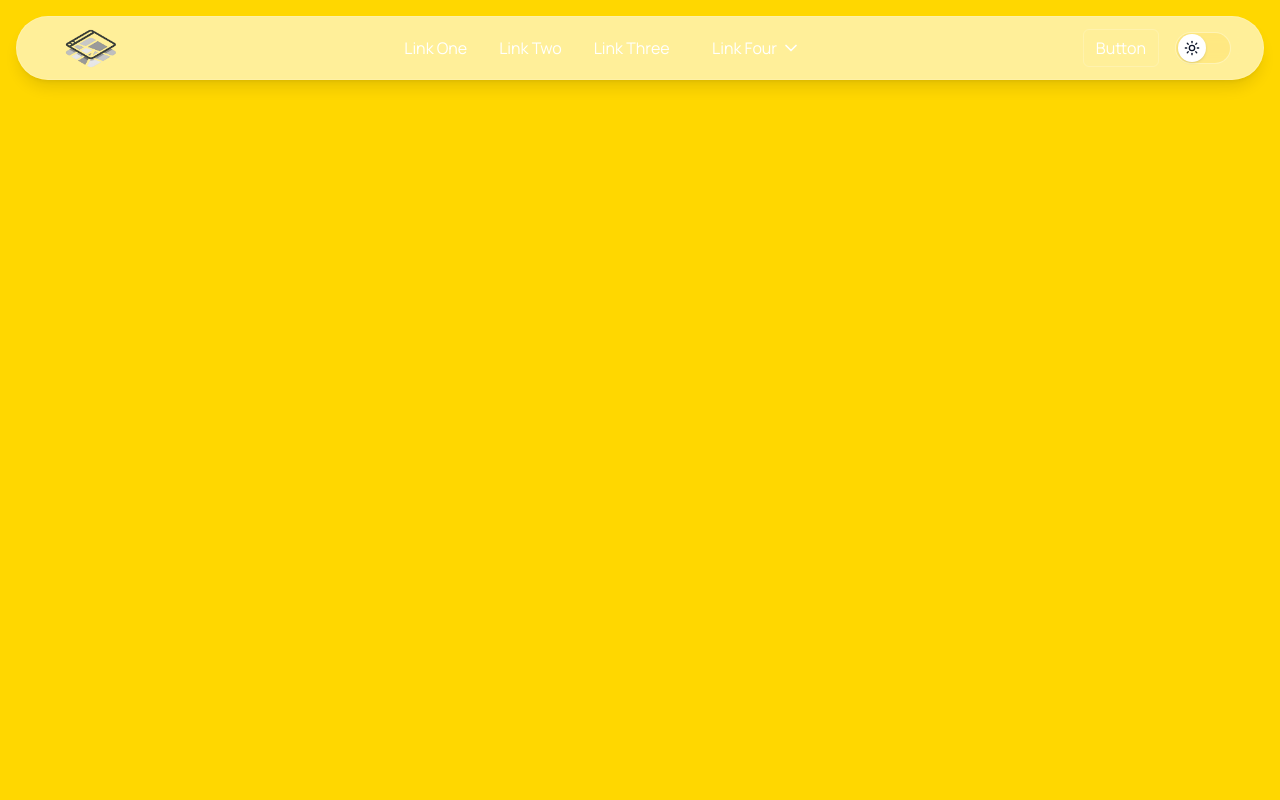
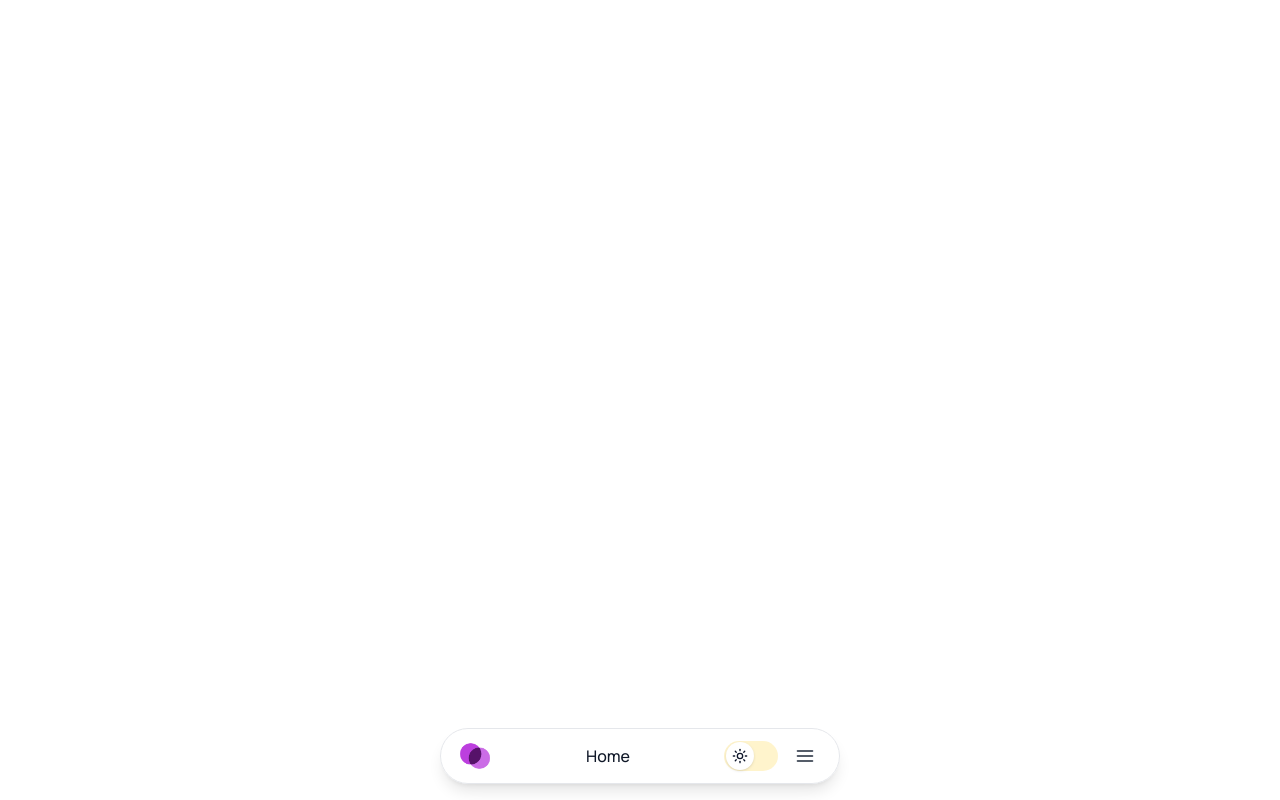
Before and after one commit to nab-cat/GIS-APP, a Next.js app in the folder frontend/: page / in a window 1280 px wide. Built offline with nearby package versions, Linux system fonts and the light colour scheme.

Commit message:
navbar update

```diff
--- a/frontend/src/components/Navbar.tsx
+++ b/frontend/src/components/Navbar.tsx
@@ -1,11 +1,33 @@
 import { useEffect, useState } from "react";
-import { ChevronDown, ChevronRight, Menu, X } from "lucide-react";
+import {
+    ChevronDown,
+    AlignJustify,
+    Home,
+    Layers,
+    HelpCircle,
+    Users,
+    MessageSquare,
+    LogIn
+} from "lucide-react";
 import ThemeToggle from "./ThemeToggle";
+import Link from "next/link";
 
 export default function Navigation() {
     const [isDropdownOpen, setIsDropdownOpen] = useState(false);
-    const [isMobileMenuOpen, setIsMobileMenuOpen] = useState(false);
+    const [isMenuOpen, setIsMenuOpen] = useState(false);
     const [breadcrumbs, setBreadcrumbs] = useState<string[]>(["Home"]);
+
+    // Close dropdown when clicking outside
+    useEffect(() => {
+        const handleClickOutside = (e: MouseEvent) => {
+            const target = e.target as HTMLElement;
+            if (!target.closest('[data-menu="true"]') && !target.closest('[data-menu-button="true"]')) {
+                setIsMenuOpen(false);
+            }
+        };
+        document.addEventListener("click", handleClickOutside);
+        return () => document.removeEventListener("click", handleClickOutside);
+    }, []);
 
     // Auto-generate breadcrumbs from the current path
     useEffect(() => {
@@ -21,165 +43,135 @@ export default function Navigation() {
         }
     }, []);
 
+    const currentPage = breadcrumbs[breadcrumbs.length - 1] || "Home";
+
     return (
-        <div className="fixed top-4 left-0 right-0 z-50 flex justify-center px-4 pointer-events-none">
-            {/* Floating container */}
+        <>
+            {/* Bottom fixed navbar */}
+            <div className="fixed bottom-4 left-0 right-0 z-50 flex justify-center pointer-events-none min-w-[400px] max-w-screen-xl mx-auto">
+                <div className="w-[min(92%,400px)] pointer-events-auto">
+                    {/* Main navbar */}
                     <nav
                         aria-label="Main"
-                className="w-full max-w-[1312px] min-h-[64px] px-4 lg:px-8 flex items-center justify-between rounded-full border border-white/15 bg-background/60 backdrop-blur-md shadow-lg pointer-events-auto"
+                        className="relative w-full min-h-[56px] px-4 flex items-center justify-between rounded-full border border-gray-200 dark:border-white/15 bg-white/95 dark:bg-black/90 backdrop-blur-md shadow-lg"
                     >
-                {/* Left: Logo */}
-                <div className="flex items-center gap-6">
-                    <div className="flex w-[84px] h-9 px-[7.333px_6.667px] items-center justify-center">
+                        {/* Logo */}
+                        <div className="flex items-center">
                             <img
-                            src="/logo.png"
+                                src="/logo2.png"
                                 alt="Logo"
-                            width={60}
+                                width={36}
+                                height={36}
                                 className="object-contain"
                             />
                         </div>
+
+                        {/* Current page name / breadcrumbs indicator */}
+                        <div className="flex-1 mx-3 text-center">
+                            <span className="font-medium text-gray-900 dark:text-white">
+                                {currentPage}
+                            </span>
                         </div>
 
-                {/* Center: Breadcrumbs (small) */}
-                <div className="flex-1 flex items-center lg:hidden">
-                    <nav aria-label="Breadcrumbs" className="w-full">
-                        <ol className="flex items-center gap-1 overflow-x-auto whitespace-nowrap px-2">
-                            {breadcrumbs.map((crumb, idx) => (
-                                <li key={`${crumb}-${idx}`} className="flex items-center">
-                                    <span className="text-white font-body text-sm font-bold">{crumb}</span>
-                                    {idx < breadcrumbs.length - 1 && (
-                                        <ChevronRight className="w-4 h-4 mx-1 text-white/60 shrink-0" />
-                                    )}
-                                </li>
-                            ))}
-                        </ol>
-                    </nav>
-                </div>
+                        {/* Theme toggle and menu button */}
+                        <div className="flex items-center gap-2">
+                            <ThemeToggle className="h-7 w-12" />
 
-                {/* Desktop Navigation Links (lg) */}
-                <div className="hidden lg:flex flex-1 justify-center items-center gap-8">
-                    <div className="flex items-center gap-8">
-                        <div className="flex justify-center items-center gap-1">
-                            <span className="text-white font-body text-base font-normal leading-[150%] cursor-pointer hover:text-primary transition-colors">
-                                Link One
-                            </span>
-                        </div>
-                        <div className="flex justify-center items-center gap-1">
-                            <span className="text-white font-body text-base font-normal leading-[150%] cursor-pointer hover:text-primary transition-colors">
-                                Link Two
-                            </span>
-                        </div>
-                        <div className="flex justify-center items-center gap-2.5">
-                            <span className="text-white font-body text-base font-normal leading-[150%] cursor-pointer hover:text-primary transition-colors">
-                                Link Three
-                            </span>
-                        </div>
-                        <div className="flex items-start gap-1 relative">
                             <button
-                                aria-haspopup="menu"
-                                aria-expanded={isDropdownOpen}
-                                onClick={() => setIsDropdownOpen((v) => !v)}
-                                className="flex w-[110px] justify-center items-center gap-1 hover:text-primary transition-colors"
+                                data-menu-button="true"
+                                aria-label={isMenuOpen ? "Close menu" : "Open menu"}
+                                onClick={(e) => {
+                                    e.stopPropagation();
+                                    setIsMenuOpen(!isMenuOpen);
+                                }}
+                                className="text-gray-800 dark:text-white p-2 rounded-md hover:bg-gray-100 dark:hover:bg-white/10 transition-colors"
                             >
-                                <span className="text-white text-center font-body text-base font-normal leading-[150%]">
-                                    Link Four
-                                </span>
-                                <ChevronDown className="w-5 h-5 text-white" />
-                            </button>
-                            {isDropdownOpen && (
-                                <div className="absolute top-full mt-2 left-0 bg-background/95 backdrop-blur border border-white/20 rounded-lg py-2 min-w-[160px] z-50 shadow-xl">
-                                    <div className="px-4 py-2 text-white hover:bg-white/10 cursor-pointer transition-colors">
-                                        Dropdown Item 1
-                                    </div>
-                                    <div className="px-4 py-2 text-white hover:bg-white/10 cursor-pointer transition-colors">
-                                        Dropdown Item 2
-                                    </div>
-                                </div>
-                            )}
-                        </div>
-                    </div>
-                </div>
-
-                {/* Right: Buttons (lg) + Mobile Menu Button (small) */}
-                <div className="flex items-center gap-2">
-                    {/* Desktop Buttons */}
-                    <div className="hidden lg:flex justify-center items-center gap-4">
-                        <button className="flex px-3 py-1.5 justify-center items-center gap-2 rounded-md border border-white/20 bg-transparent hover:bg-white/10 transition-colors">
-                            <span className="text-white font-body text-base font-normal leading-[150%]">
-                                Button
-                            </span>
-                        </button>
-                        {/* Replaced rightmost button with theme switch */}
-                        <ThemeToggle />
-                    </div>
-
-                    {/* Mobile Menu Button */}
-                    <button
-                        aria-label="Open menu"
-                        onClick={() => setIsMobileMenuOpen((v) => !v)}
-                        className="lg:hidden text-white p-2 rounded-md hover:bg-white/10 transition-colors"
-                    >
-                        {isMobileMenuOpen ? <X className="w-6 h-6" /> : <Menu className="w-6 h-6" />}
+                                {isMenuOpen ?
+                                    <ChevronDown className="w-5 h-5" /> :
+                                    <AlignJustify className="w-5 h-5" />
+                                }
                             </button>
                         </div>
                     </nav>
 
-            {/* Mobile Menu Overlay (only < lg) */}
-            {isMobileMenuOpen && (
-                <div className="fixed inset-0 bg-background/95 backdrop-blur-sm z-50 lg:hidden">
-                    <div className="flex flex-col items-center justify-center h-full gap-8 px-6">
-                        <button
-                            aria-label="Close menu"
-                            onClick={() => setIsMobileMenuOpen(false)}
-                            className="absolute top-4 right-4 text-white p-2 rounded-md hover:bg-white/10 transition-colors"
+                    {/* Bottom-up expanding menu - now transparent with max width */}
+                    <div
+                        data-menu="true"
+                        className={`absolute bottom-full mb-3 left-1/2 -translate-x-1/2 overflow-hidden rounded-xl max-w-[400px] w-full backdrop-blur-sm transition-all duration-300 ease-in-out ${isMenuOpen
+                            ? 'max-h-[500px] opacity-100 translate-y-0'
+                            : 'max-h-0 opacity-0 translate-y-4'
+                            }`}
                     >
-                            <X className="w-6 h-6" />
-                        </button>
+                        <div className="p-4 space-y-3">
+                            {/* Modern boxed links with icons */}
+                            <Link
+                                href="/"
+                                className="block w-full text-left mb-2"
+                                onClick={() => setIsMenuOpen(false)}
+                            >
+                                <div className="px-4 py-3 rounded-xl border border-gray-200 dark:border-white/15 bg-white/80 dark:bg-black/70 shadow-sm hover:shadow-md transition-all duration-200 hover:-translate-y-0.5 flex items-center">
+                                    <Home className="w-5 h-5 text-gray-700 dark:text-gray-300 mr-3" />
+                                    <span className="text-gray-900 dark:text-white font-medium">Beranda</span>
+                                </div>
+                            </Link>
 
-                        <div className="flex flex-col items-center gap-6">
-                            <span
-                                className="text-white font-heading text-xl font-normal cursor-pointer hover:text-primary transition-colors"
-                                onClick={() => setIsMobileMenuOpen(false)}
+                            <Link
+                                href="/features"
+                                className="block w-full text-left mb-2"
+                                onClick={() => setIsMenuOpen(false)}
                             >
-                                Link One
-                            </span>
-                            <span
-                                className="text-white font-body text-xl font-normal cursor-pointer hover:text-primary transition-colors"
-                                onClick={() => setIsMobileMenuOpen(false)}
+                                <div className="px-4 py-3 rounded-xl border border-gray-200 dark:border-white/15 bg-white/80 dark:bg-black/70 shadow-sm hover:shadow-md transition-all duration-200 hover:-translate-y-0.5 flex items-center">
+                                    <Layers className="w-5 h-5 text-gray-700 dark:text-gray-300 mr-3" />
+                                    <span className="text-gray-900 dark:text-white font-medium">Fitur</span>
+                                </div>
+                            </Link>
+
+                            <Link
+                                href="/how-it-works"
+                                className="block w-full text-left mb-2"
+                                onClick={() => setIsMenuOpen(false)}
                             >
-                                Link Two
-                            </span>
-                            <span
-                                className="text-white font-body text-xl font-normal cursor-pointer hover:text-primary transition-colors"
-                                onClick={() => setIsMobileMenuOpen(false)}
+                                <div className="px-4 py-3 rounded-xl border border-gray-200 dark:border-white/15 bg-white/80 dark:bg-black/70 shadow-sm hover:shadow-md transition-all duration-200 hover:-translate-y-0.5 flex items-center">
+                                    <HelpCircle className="w-5 h-5 text-gray-700 dark:text-gray-300 mr-3" />
+                                    <span className="text-gray-900 dark:text-white font-medium">How it Works</span>
+                                </div>
+                            </Link>
+
+                            <Link
+                                href="/about"
+                                className="block w-full text-left mb-2"
+                                onClick={() => setIsMenuOpen(false)}
                             >
-                                Link Three
-                            </span>
-                            <span
-                                className="text-white font-body text-xl font-normal cursor-pointer hover:text-primary transition-colors"
-                                onClick={() => setIsMobileMenuOpen(false)}
+                                <div className="px-4 py-3 rounded-xl border border-gray-200 dark:border-white/15 bg-white/80 dark:bg-black/70 shadow-sm hover:shadow-md transition-all duration-200 hover:-translate-y-0.5 flex items-center">
+                                    <Users className="w-5 h-5 text-gray-700 dark:text-gray-300 mr-3" />
+                                    <span className="text-gray-900 dark:text-white font-medium">About Us</span>
+                                </div>
+                            </Link>
+
+                            <Link
+                                href="/contact"
+                                className="block w-full text-left mb-2"
+                                onClick={() => setIsMenuOpen(false)}
                             >
-                                Link Four
-                            </span>
+                                <div className="px-4 py-3 rounded-xl border border-gray-200 dark:border-white/15 bg-white/80 dark:bg-black/70 shadow-sm hover:shadow-md transition-all duration-200 hover:-translate-y-0.5 flex items-center">
+                                    <MessageSquare className="w-5 h-5 text-gray-700 dark:text-gray-300 mr-3" />
+                                    <span className="text-gray-900 dark:text-white font-medium">Contact</span>
                                 </div>
+                            </Link>
 
-                        <div className="flex flex-col gap-4 w-48">
-                            <button
-                                className="flex px-4 py-2 justify-center items-center gap-2 rounded-md border border-white/20 bg-transparent hover:bg-white/10 transition-colors"
-                                onClick={() => setIsMobileMenuOpen(false)}
-                            >
-                                <span className="text-white font-body text-base font-normal">
-                                    Button
+                            {/* Login button with icon */}
+                            <div className="pt-2">
+                                <button className="w-full px-4 py-3 rounded-xl border border-gray-300 dark:border-white/20 bg-white/90 dark:bg-black/80 hover:shadow-md transition-all duration-200 hover:-translate-y-0.5 flex items-center justify-center">
+                                    <LogIn className="w-5 h-5 text-gray-700 dark:text-gray-300 mr-2" />
+                                    <span className="text-gray-800 dark:text-white font-medium">
+                                        Login
                                     </span>
                                 </button>
-                            {/* Replaced second (rightmost equivalent) with theme switch */}
-                            <div className="flex justify-center">
-                                <ThemeToggle />
                             </div>
                         </div>
                     </div>
                 </div>
-            )}
             </div>
+        </>
     );
 }
--- a/frontend/src/pages/_app.tsx
+++ b/frontend/src/pages/_app.tsx
@@ -22,7 +22,9 @@ export default function App({ Component, pageProps }: AppProps) {
         <html lang="en" suppressHydrationWarning>
             <ThemeProvider attribute="class" enableSystem={true} defaultTheme="system">
                 <main className={`${heading.variable} ${body.variable} font-body`}>
-                    <Component {...pageProps} />
+                    <div className="bg:white dark:bg:black min-w-[400px] max-w-screen-xl mx-auto px-4 sm:px-6 lg:px-8">
+                        <Component {...pageProps} />
+                    </div>
                 </main>
             </ThemeProvider>
         </html>
--- a/frontend/src/pages/index.tsx
+++ b/frontend/src/pages/index.tsx
@@ -4,7 +4,7 @@ import Navbar from "@/components/Navbar";
 
 export default function Home() {
     return (
-        <div className="bg-secondary bg-grid grid-rows-[20px_1fr_20px] items-center justify-items-center min-h-screen p-8 pb-20 gap-16 sm:p-20">
+        <div className="bg-primary">
             <Navbar />
         </div>
     );
```
Also changed, not shown: frontend/public/logo2.png (added). Lines whose indentation alone changed are shown as unchanged.
